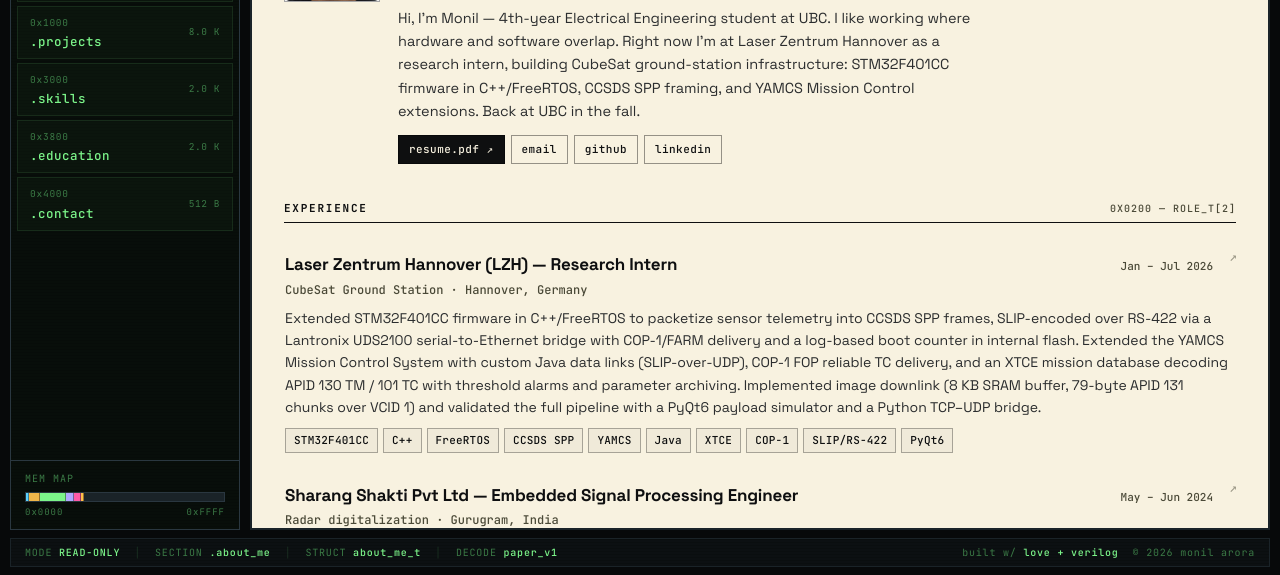
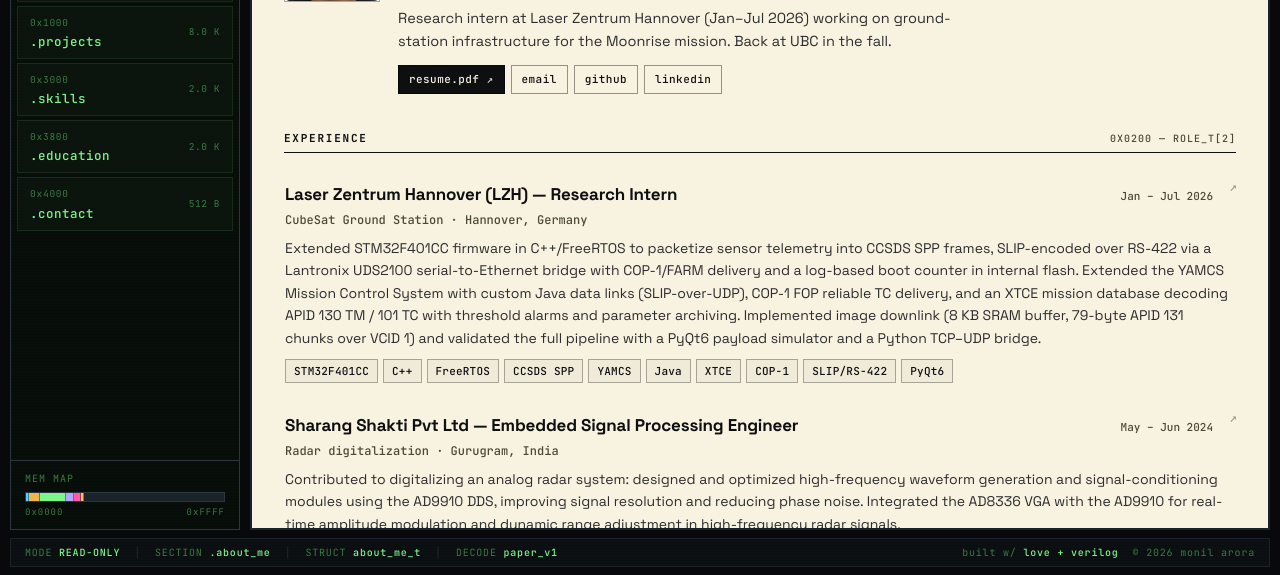
Before and after one commit to plundis/plundis.github.io, a plain HTML site: page index.html in a window 1280 px wide. Shown: the part 225-800 px from the top of the page. Drawn offline with Linux system fonts and the light colour scheme.

Commit message:
Update index.html

```diff
--- a/index.html
+++ b/index.html
@@ -365,7 +365,7 @@
               <div class="status-pill"><span class="dot"></span>Open to embedded / hardware roles</div>
               <h1>Monil Arora</h1>
               <div class="tagline">UBC BASc Electrical Engineering · Expected 2027</div>
-              <p class="blurb">Hi, I'm Monil — 4th-year Electrical Engineering student at UBC. I like working where hardware and software overlap. Right now I'm at Laser Zentrum Hannover as a research intern, building CubeSat ground-station infrastructure: STM32F401CC firmware in C++/FreeRTOS, CCSDS SPP framing, and YAMCS Mission Control extensions. Back at UBC in the fall.</p>
+              <p class="blurb">Research intern at Laser Zentrum Hannover (Jan–Jul 2026) working on ground-station infrastructure for the Moonrise mission. Back at UBC in the fall.</p>
               <div class="links">
                 <a class="pri" href="resume.pdf" target="_blank" rel="noopener">resume.pdf ↗</a>
                 <a href="mailto:monilarora2003@gmail.com">email</a>
```
